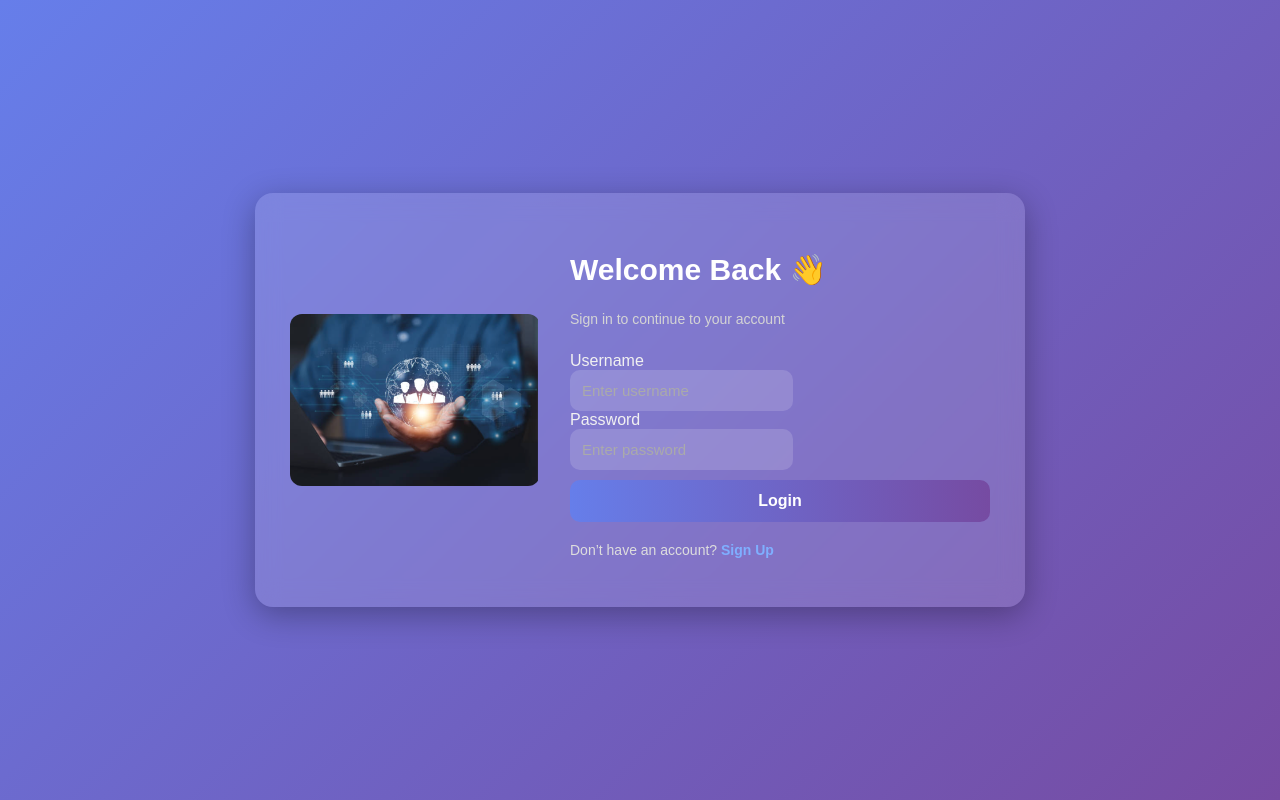
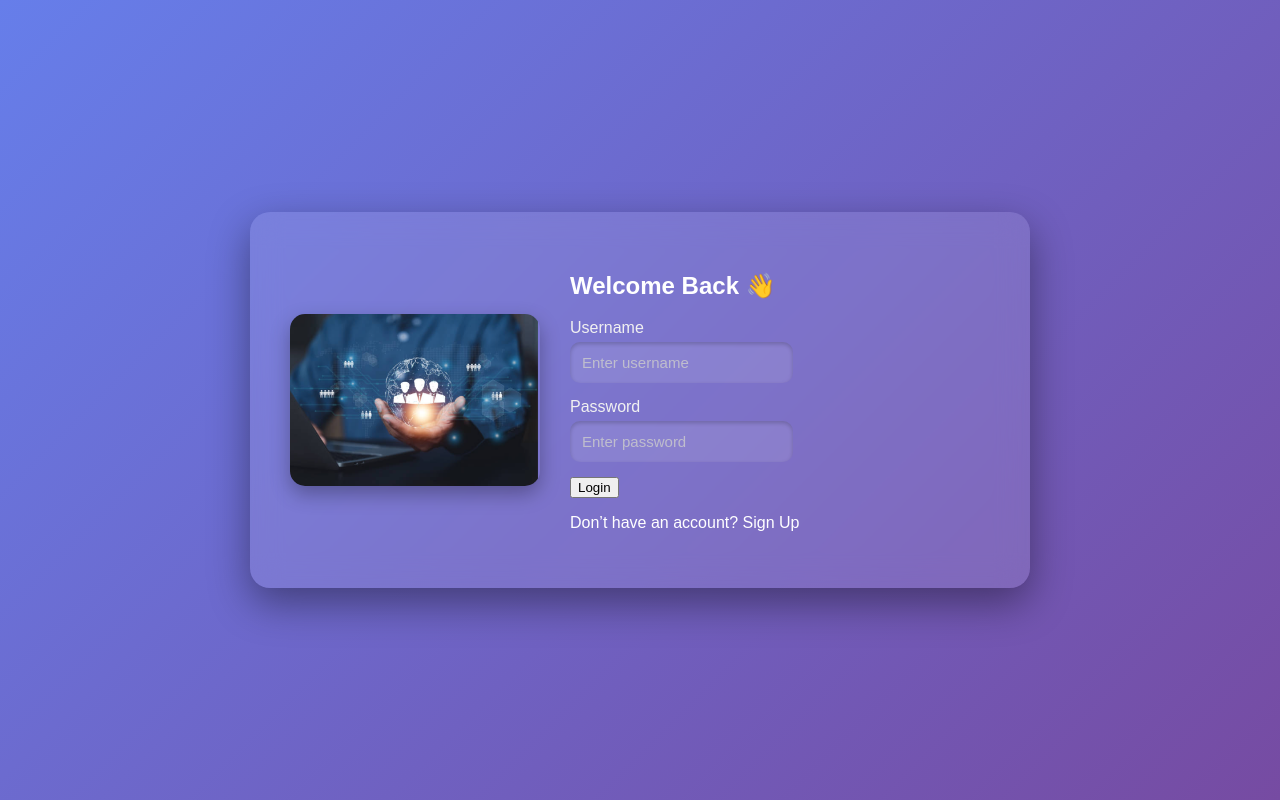
Before and after one commit to Gowdaranjitha/Employee-management-App, a React (Create React App) app: page / in a window 1280 px wide. Built offline with nearby package versions, Linux system fonts and the light colour scheme; the HTML template or start-up script is replaced by a standard one.

Commit message:
Frontend updted

```diff
--- a/src/Login/Login.css
+++ b/src/Login/Login.css
@@ -1,6 +1,6 @@
-/* Global Body Styling */
+/* ================= Global Body Styling ================= */
 body {
-  background: linear-gradient(135deg, #1f1c2c, #928dab);
+  background: linear-gradient(135deg, #2c2a4a, #6b63b5);
   font-family: "Poppins", sans-serif;
   margin: 0;
   padding: 0;
@@ -8,9 +8,10 @@ body {
   display: flex;
   justify-content: center;
   align-items: center;
+  color: #fff;
 }
 
-/* Center Wrapper */
+/* ================= Center Wrapper ================= */
 .login-wrapper {
   display: flex;
   justify-content: center;
@@ -18,20 +19,20 @@ body {
   width: 100%;
 }
 
-/* Login Card */
+/* ================= Login Card ================= */
 .login-card {
   display: flex;
-  width: 700px; /* image + form */
-  padding: 35px;
-  background: rgba(255, 255, 255, 0.13);
-  backdrop-filter: blur(12px);
-  border-radius: 18px;
-  box-shadow: 0 8px 32px rgba(0, 0, 0, 0.3);
+  width: 700px;
+  padding: 40px;
+  background: rgba(255, 255, 255, 0.1);
+  backdrop-filter: blur(15px);
+  border-radius: 20px;
+  box-shadow: 0 15px 40px rgba(0, 0, 0, 0.4);
   color: #fff;
   animation: fadeIn 1s ease;
 }
 
-/* Left Image */
+/* ================= Left Image ================= */
 .login-card-left {
   flex: 0.5;
   display: flex;
@@ -43,11 +44,17 @@ body {
 .login-card-left .login-image {
   width: 250px;
   height: auto;
-  border-radius: 12px;
+  border-radius: 15px;
   object-fit: cover;
+  box-shadow: 0 8px 20px rgba(0, 0, 0, 0.3);
+  transition: transform 0.3s ease;
 }
 
-/* Right Form */
+.login-card-left .login-image:hover {
+  transform: scale(1.05);
+}
+
+/* ================= Right Form ================= */
 .login-card-right {
   flex: 1;
   display: flex;
@@ -55,11 +62,11 @@ body {
   justify-content: center;
 }
 
-/* Animations */
+/* ================= Animations ================= */
 @keyframes fadeIn {
   from {
     opacity: 0;
-    transform: translateY(-20px);
+    transform: translateY(-25px);
   }
   to {
     opacity: 1;
@@ -67,100 +74,103 @@ body {
   }
 }
 
-/* Title & Subtitle */
+/* ================= Title & Subtitle ================= */
 .login-title {
-  font-size: 30px;
+  font-size: 32px;
   font-weight: 700;
   color: #ffffff;
   margin-bottom: 10px;
 }
 .login-subtitle {
-  font-size: 14px;
-  color: #d4d4d4;
-  margin-bottom: 25px;
+  font-size: 15px;
+  color: #d0d0d0;
+  margin-bottom: 30px;
 }
 
-/* Form Labels */
+/* ================= Form Labels ================= */
 .form-label {
   font-weight: 500;
   color: #e3e3e3;
 }
 
-/* Input Fields */
+/* ================= Input Fields ================= */
 .form-control {
-  border-radius: 10px;
+  border-radius: 12px;
   border: none;
-  padding: 12px;
+  padding: 14px;
   font-size: 15px;
   background: rgba(255, 255, 255, 0.15);
   color: #fff;
   transition: all 0.3s ease;
+  box-shadow: inset 0 2px 4px rgba(0, 0, 0, 0.2);
 }
 .form-control::placeholder {
   color: #bdbdbd;
+  opacity: 0.8;
 }
 .form-control:focus {
   outline: none;
   background: rgba(255, 255, 255, 0.25);
-  box-shadow: 0 0 10px rgba(146, 141, 171, 0.7);
+  box-shadow: 0 0 15px rgba(118, 75, 162, 0.6);
 }
 
-/* Login Button */
+/* ================= Login Button ================= */
 .login-btn {
   width: 100%;
   border: none;
-  border-radius: 10px;
-  padding: 12px;
+  border-radius: 12px;
+  padding: 14px;
   font-size: 16px;
   font-weight: 600;
   background: linear-gradient(90deg, #667eea, #764ba2);
   color: white;
   transition: all 0.3s ease;
-  margin-top: 10px;
+  margin-top: 15px;
 }
 .login-btn:hover {
-  transform: scale(1.03);
+  transform: scale(1.04);
   background: linear-gradient(90deg, #764ba2, #667eea);
-  box-shadow: 0 0 15px rgba(118, 75, 162, 0.5);
+  box-shadow: 0 0 18px rgba(118, 75, 162, 0.6);
 }
 
-/* Error Alert */
+/* ================= Error Alert ================= */
 .alert-danger {
-  background-color: rgba(255, 77, 77, 0.9);
+  background-color: rgba(255, 77, 77, 0.85);
   border: none;
-  border-radius: 10px;
+  border-radius: 12px;
   font-size: 14px;
-  margin-bottom: 15px;
+  margin-bottom: 20px;
   color: white;
+  text-align: center;
 }
 
-/* Sign Up Text */
+/* ================= Sign Up Text ================= */
 .signup-text {
   margin-top: 20px;
   font-size: 14px;
-  color: #ddd;
+  color: #dcdcdc;
 }
 .signup-text span {
   color: #7fafff;
   font-weight: 600;
   cursor: pointer;
-  transition: color 0.3s;
+  transition: all 0.3s;
 }
 .signup-text span:hover {
   color: #fff;
   text-decoration: underline;
 }
 
-/* Responsive for Mobile */
+/* ================= Responsive ================= */
 @media (max-width: 768px) {
   .login-card {
     flex-direction: column;
     width: 90%;
-    padding: 25px;
+    padding: 30px;
   }
   .login-card-left {
     margin-right: 0;
-    margin-bottom: 20px;
+    margin-bottom: 25px;
   }
   .login-card-left .login-image {
     width: 100%;
--- a/src/Login/Login.js
+++ b/src/Login/Login.js
@@ -12,7 +12,6 @@ function Login() {
 
   const handleLogin = async (e) => {
     e.preventDefault();
-
     try {
       const res = await fetch("http://localhost:5000/login", {
         method: "POST",
@@ -21,7 +20,6 @@ function Login() {
       });
 
       const data = await res.json();
-
       if (res.ok) {
         localStorage.setItem("user", JSON.stringify(data));
         navigate("/dashboard");
@@ -36,23 +34,19 @@ function Login() {
   return (
     <div className="login-wrapper">
       <div className="login-card">
-        {/* Left Image */}
         <div className="login-card-left">
-          <img src={loginImg} alt="Login Screenshot" className="login-image" />
+          <img src={loginImg} alt="Login" className="login-image" />
         </div>
-
-        {/* Right Login Form */}
         <div className="login-card-right">
-          <h2 className="login-title">Welcome Back 👋</h2>
-          <p className="login-subtitle">Sign in to continue to your account</p>
-
+          <h2>Welcome Back 👋</h2>
           {error && <Alert variant="danger">{error}</Alert>}
-
           <Form onSubmit={handleLogin}>
-            <Form.Group className="mb-3 text-start">
+            <Form.Group className="mb-3">
               <Form.Label>Username</Form.Label>
               <Form.Control
                 type="text"
+                name="username"
+                autoComplete="username"
                 value={username}
                 onChange={(e) => setUsername(e.target.value)}
                 placeholder="Enter username"
@@ -60,10 +54,12 @@ function Login() {
               />
             </Form.Group>
 
-            <Form.Group className="mb-3 text-start">
+            <Form.Group className="mb-3">
               <Form.Label>Password</Form.Label>
               <Form.Control
                 type="password"
+                name="password"
+                autoComplete="current-password"
                 value={password}
                 onChange={(e) => setPassword(e.target.value)}
                 placeholder="Enter password"
@@ -71,12 +67,9 @@ function Login() {
               />
             </Form.Group>
 
-            <Button type="submit" className="login-btn">
-              Login
-            </Button>
+            <Button type="submit">Login</Button>
           </Form>
-
-          <p className="signup-text">
+          <p>
             Don’t have an account?{" "}
             <span onClick={() => navigate("/registration")}>Sign Up</span>
           </p>
--- a/src/Registration/Registration.css
+++ b/src/Registration/Registration.css
@@ -16,6 +16,7 @@ body {
   justify-content: center;
   align-items: center;
   width: 100%;
+  padding: 20px;
 }
 
 /* Card */
@@ -29,6 +30,11 @@ body {
   text-align: center;
   color: #fff;
   animation: fadeIn 1s ease;
+  transition: transform 0.3s ease, box-shadow 0.3s ease;
+}
+.register-card:hover {
+  transform: translateY(-5px);
+  box-shadow: 0 15px 50px rgba(0, 0, 0, 0.4);
 }
 
 /* Animations */
@@ -50,22 +56,33 @@ body {
   margin-bottom: 25px;
 }
 
-/* Form Fields */
+/* Form Labels */
 .form-label {
   color: #f1f1f1;
   text-align: left;
   display: block;
+  margin-bottom: 5px;
+  font-weight: 500;
 }
+
+/* Form Fields */
 .form-control {
   border-radius: 10px;
   border: none;
   padding: 12px;
   font-size: 15px;
-  transition: 0.3s;
+  background: rgba(255, 255, 255, 0.1);
+  color: #fff;
+  margin-bottom: 15px;
+  transition: all 0.3s ease;
+}
+.form-control::placeholder {
+  color: #ccc;
 }
 .form-control:focus {
   outline: none;
-  box-shadow: 0 0 10px #764ba2;
+  background: rgba(255, 255, 255, 0.2);
+  box-shadow: 0 0 10px rgba(118, 75, 162, 0.6);
 }
 
 /* Button */
@@ -83,11 +100,12 @@ body {
 .register-btn:hover {
   background: linear-gradient(90deg, #764ba2, #667eea);
   transform: scale(1.03);
+  box-shadow: 0 0 15px rgba(118, 75, 162, 0.5);
 }
 
 /* Error Alert */
 .alert-danger {
-  background-color: rgba(255, 99, 99, 0.8);
+  background-color: rgba(255, 99, 99, 0.9);
   border: none;
   color: white;
   border-radius: 10px;
@@ -95,7 +113,30 @@ body {
   margin-bottom: 15px;
 }
 
-/* Placeholder Styling */
-.form-control::placeholder {
-  color: #aaa;
+/* Signup Link at Bottom */
+.signup-text {
+  margin-top: 15px;
+  font-size: 14px;
+  color: #ddd;
 }
+.signup-text span {
+  color: #7fafff;
+  font-weight: 600;
+  cursor: pointer;
+  transition: color 0.3s;
+}
+.signup-text span:hover {
+  color: #fff;
+  text-decoration: underline;
+}
+
+/* Responsive for Mobile */
+@media (max-width: 480px) {
+  .register-card {
+    width: 90%;
+    padding: 30px 20px;
+  }
+  .title {
+    font-size: 24px;
+  }
+}
--- a/src/Registration/Registration.js
+++ b/src/Registration/Registration.js
@@ -25,8 +25,8 @@ function Registration() {
       });
 
       const data = await res.json();
-      if (res.ok) {
-        navigate("/");
+      if (res.ok || res.status === 200) {
+        navigate("/"); // go to login page
       } else {
         throw new Error(data.error || "Registration failed");
       }
@@ -38,16 +38,15 @@ function Registration() {
   return (
     <div className="register-container">
       <div className="register-card">
-        <h2 className="title">Create Account</h2>
-        <p className="subtitle">Join us and get started today 🚀</p>
-
+        <h2>Create Account</h2>
         {error && <Alert variant="danger">{error}</Alert>}
-
         <Form onSubmit={handleRegister}>
           <Form.Group className="mb-3">
             <Form.Label>Username</Form.Label>
             <Form.Control
               type="text"
+              name="username"
+              autoComplete="username"
               value={username}
               onChange={(e) => setUsername(e.target.value)}
               placeholder="Enter username"
@@ -59,6 +58,8 @@ function Registration() {
             <Form.Label>Password</Form.Label>
             <Form.Control
               type="password"
+              name="password"
+              autoComplete="new-password"
               value={password}
               onChange={(e) => setPassword(e.target.value)}
               placeholder="Enter password"
@@ -77,9 +78,7 @@ function Registration() {
             />
           </Form.Group>
 
-          <Button type="submit" className="register-btn">
-            Register
-          </Button>
+          <Button type="submit">Register</Button>
         </Form>
       </div>
     </div>
```
Also changed, not shown: src/Dashboard/Dashboard.css (+86 -89 lines), src/Dashboard/Dashboard.js (+14 -9 lines), 1 other file (tests, documents, lock files or other folders).
